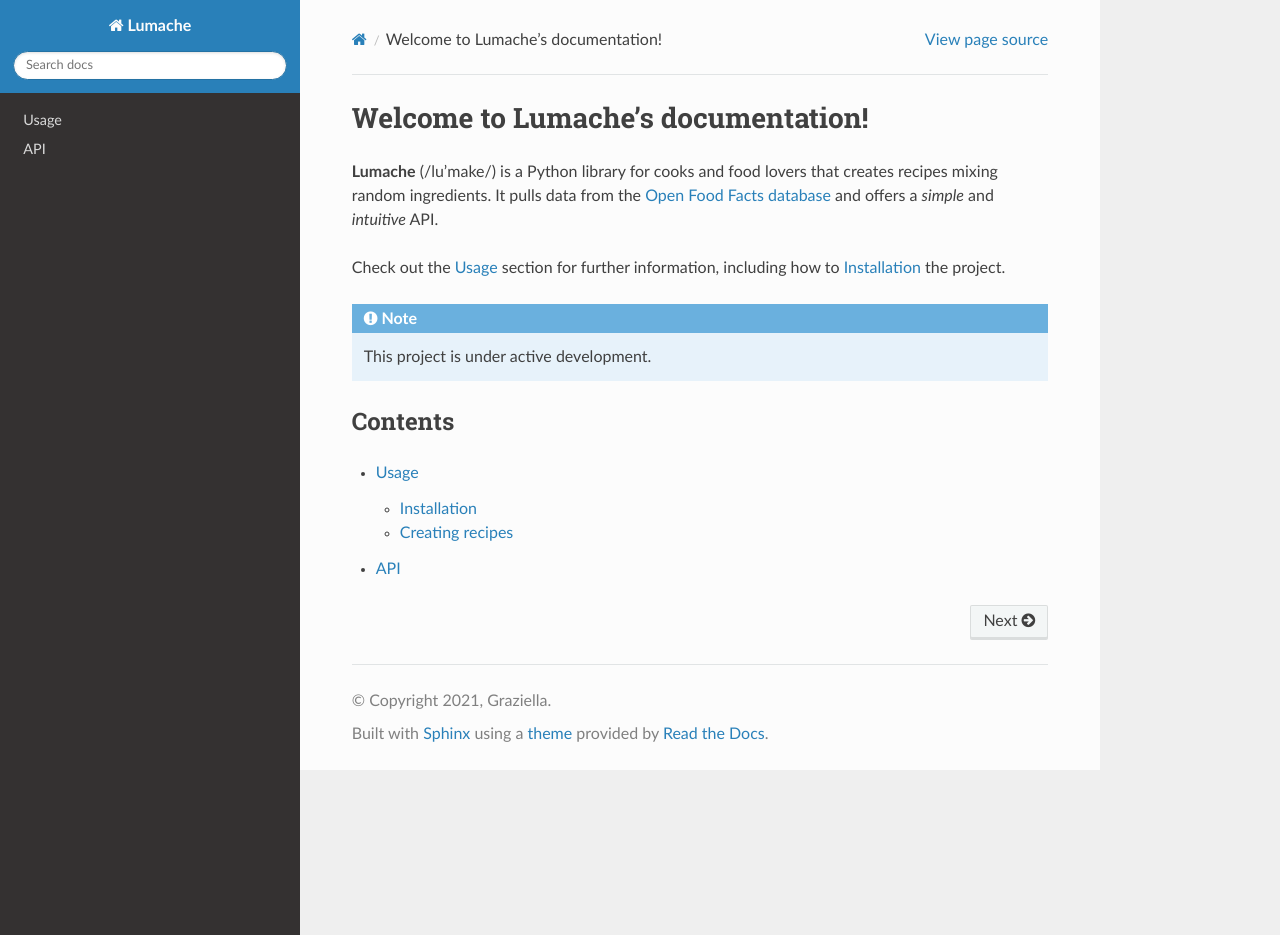
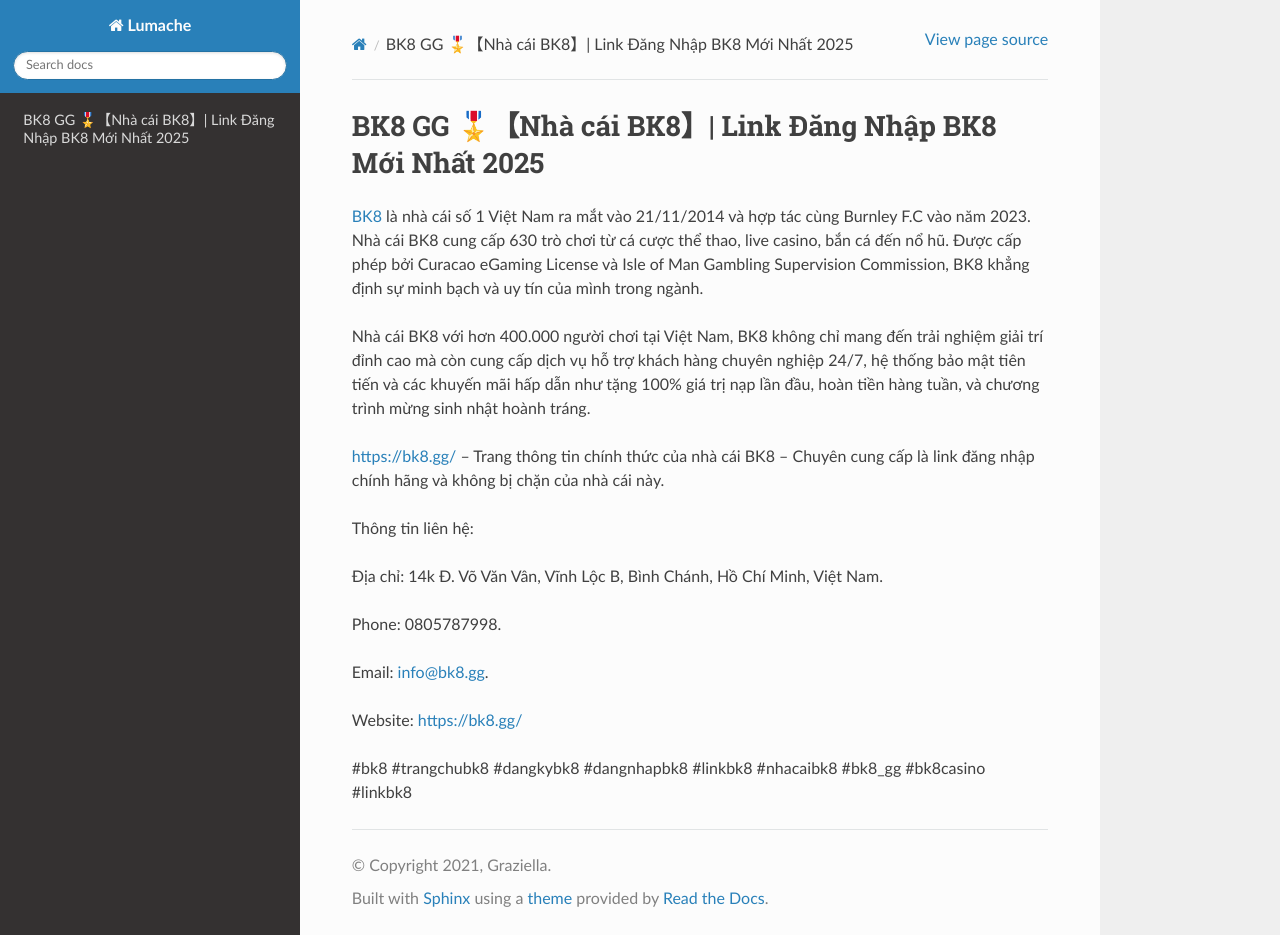
Before and after one commit to parkisngan19/bk8gg, a Sphinx documentation site: the page built from docs/source/index.rst, in a window 1280 px wide and 935 px high. Built offline with Sphinx 7.4.7 and the Read the Docs theme 3.1.0, drawn with Linux system fonts in a browser that asks for light colours.

Commit message:
Update index.rst

```diff
--- a/docs/source/index.rst
+++ b/docs/source/index.rst
@@ -1,22 +1,20 @@
-Welcome to Lumache's documentation!
+BK8 GG 🎖️【Nhà cái BK8】| Link Đăng Nhập BK8 Mới Nhất 2025
 ===================================
 
-**Lumache** (/lu'make/) is a Python library for cooks and food lovers
-that creates recipes mixing random ingredients.
-It pulls data from the `Open Food Facts database <https://world.openfoodfacts.org/>`_
-and offers a *simple* and *intuitive* API.
+`BK8 <https://bk8.gg/>`_ là nhà cái số 1 Việt Nam ra mắt vào 21/11/2014 và hợp tác cùng Burnley F.C vào năm 2023. Nhà cái BK8 cung cấp 630 trò chơi từ cá cược thể thao, live casino, bắn cá đến nổ hũ. Được cấp phép bởi Curacao eGaming License và Isle of Man Gambling Supervision Commission, BK8 khẳng định sự minh bạch và uy tín của mình trong ngành.
 
-Check out the :doc:`usage` section for further information, including
-how to :ref:`installation` the project.
+Nhà cái BK8 với hơn 400.000 người chơi tại Việt Nam, BK8 không chỉ mang đến trải nghiệm giải trí đỉnh cao mà còn cung cấp dịch vụ hỗ trợ khách hàng chuyên nghiệp 24/7, hệ thống bảo mật tiên tiến và các khuyến mãi hấp dẫn như tặng 100% giá trị nạp lần đầu, hoàn tiền hàng tuần, và chương trình mừng sinh nhật hoành tráng.
 
-.. note::
+https://bk8.gg/ – Trang thông tin chính thức của nhà cái BK8 – Chuyên cung cấp là link đăng nhập chính hãng và không bị chặn của nhà cái này.
 
-   This project is under active development.
+Thông tin liên hệ:
 
-Contents
---------
+Địa chỉ: 14k Đ. Võ Văn Vân, Vĩnh Lộc B, Bình Chánh, Hồ Chí Minh, Việt Nam.
 
-.. toctree::
+Phone: 0805787998.
 
-   usage
-   api
+Email: info@bk8.gg.
+
+Website: https://bk8.gg/
+
+#bk8 #trangchubk8 #dangkybk8 #dangnhapbk8 #linkbk8 #nhacaibk8 #bk8_gg #bk8casino #linkbk8
```
